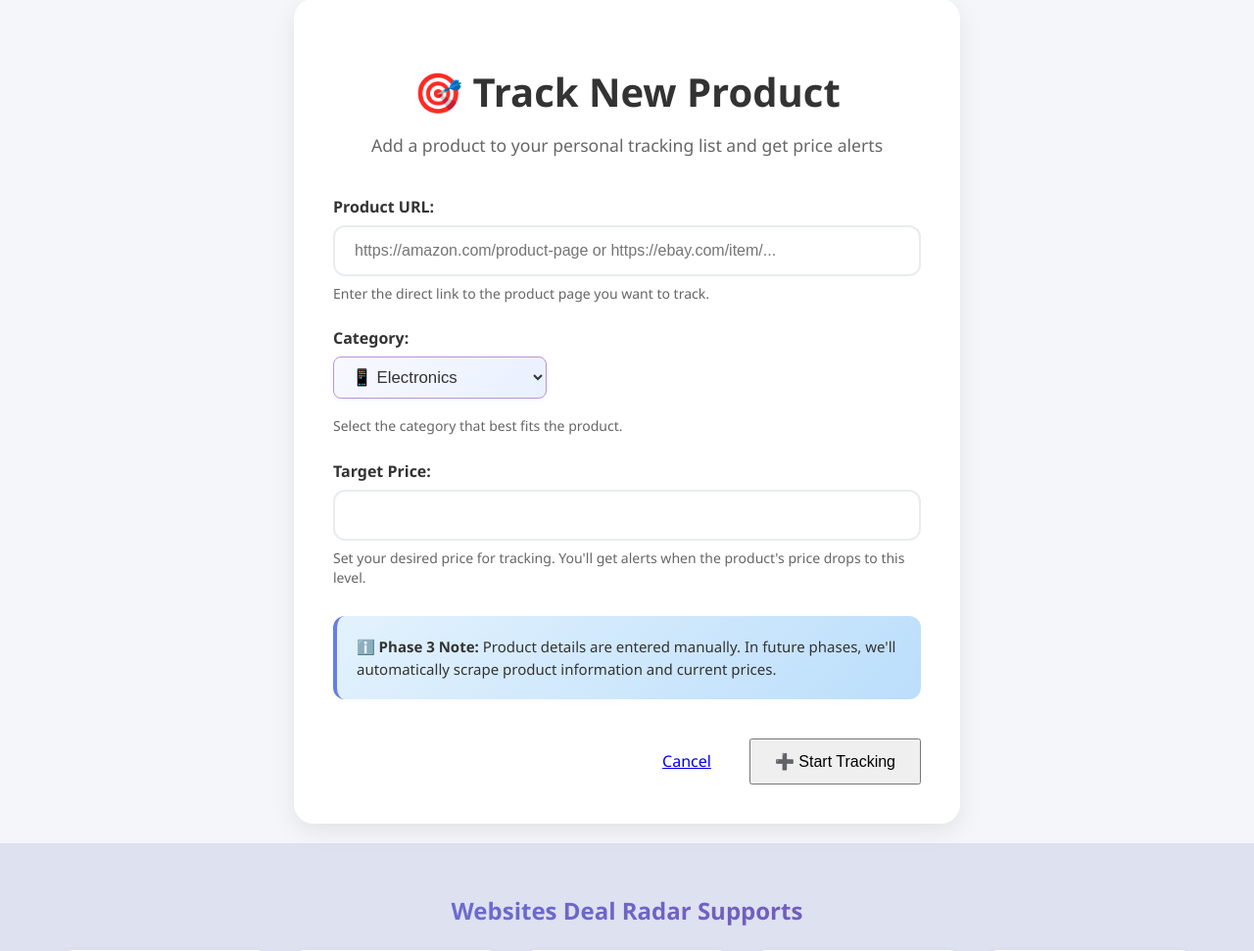
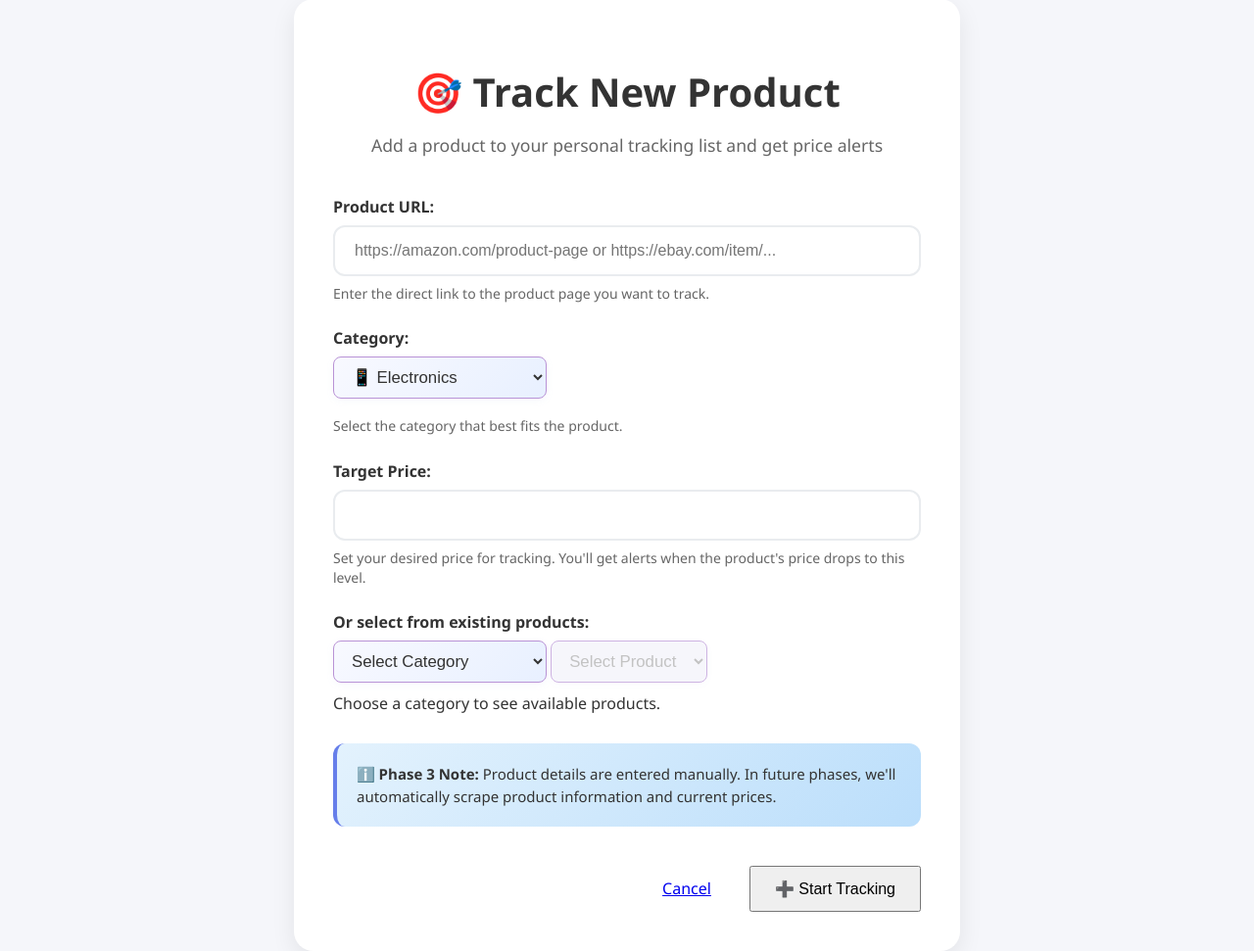
Before and after one commit to Sandhya80/Deal_Radar, a Django app: page /add-product/ in a window 1280 px wide. Shown: the part 225-1196 px from the top of the page at 98% size. Run offline with Django 4.2, Linux system fonts and the light colour scheme; a user stored in the database is signed in; data comes from the database, SQL or seed files in the repository.

Commit message:
Add category and product dropdowns for selecting existing products

```diff
--- a/templates/products/add_product.html
+++ b/templates/products/add_product.html
@@ -51,6 +51,22 @@
                 {% endif %}
             </div>
 
+            <div class="form-group mt-3">
+                <label for="category_select"><b>Or select from existing products:</b></label>
+                <select id="category_select" class="form-select mb-2">
+                    <option value="">Select Category</option>
+                    {% for key, display in categories %}
+                        <option value="{{ key }}">{{ display }}</option>
+                    {% endfor %}
+                </select>
+                <select id="product_select" name="existing_product" class="form-select" disabled>
+                    <option value="">Select Product</option>
+                </select>
+                <div class="form-text">
+                    Choose a category to see available products.
+                </div>
+            </div>
+
             <div class="info-box">
                 <strong>ℹ️ Phase 3 Note:</strong> Product details are entered manually.
                 In future phases, we'll automatically scrape product information and current prices.
@@ -79,4 +95,25 @@
 
 {% block extra_js %}
     <script src="{% static 'js/forms.js' %}"></script>
+    <script>
+        const productsByCategory = {{ products_by_category_json|safe }};
+        const categorySelect = document.getElementById('category_select');
+        const productSelect = document.getElementById('product_select');
+
+        categorySelect.addEventListener('change', function() {
+            const selectedCategory = this.value;
+            productSelect.innerHTML = '<option value="">Select Product</option>';
+            if (selectedCategory && productsByCategory[selectedCategory]) {
+                productsByCategory[selectedCategory].forEach(function(product) {
+                    const option = document.createElement('option');
+                    option.value = product.id;
+                    option.textContent = product.name;
+                    productSelect.appendChild(option);
+                });
+                productSelect.disabled = false;
+            } else {
+                productSelect.disabled = true;
+            }
+        });
+    </script>
 {% endblock %}
```
